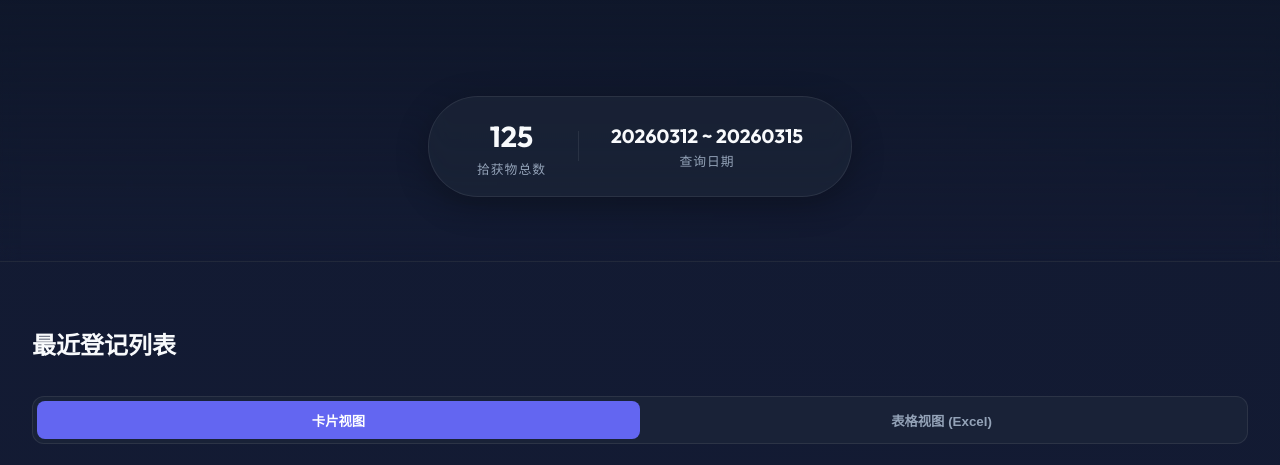
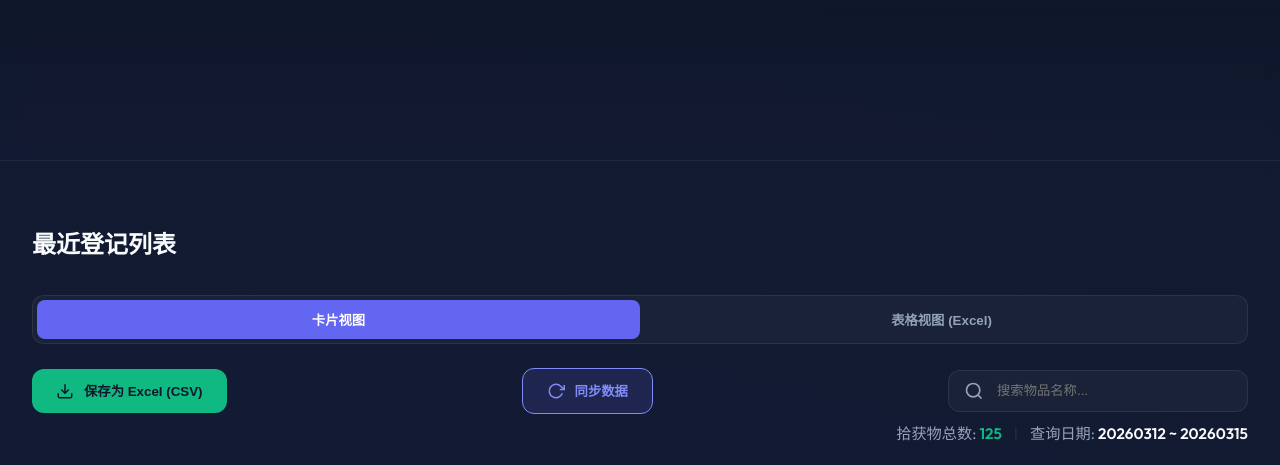
Before and after one commit to k97460300-coder/minwon24, a website: page index.html in a window 1280 px wide. Shown: the top 465 px of the page. Drawn offline with Linux system fonts and the light colour scheme.

Commit message:
UI Polish: Move stats block from header to an inline row below search

```diff
--- a/index.html
+++ b/index.html
@@ -17,17 +17,6 @@
 
     <header>
         <div class="header-content">
-            <div class="stats-glass">
-                <div class="stat-item">
-                    <span id="total-count" class="stat-value">0</span>
-                    <span class="stat-label">拾获物总数</span>
-                </div>
-                <div class="stat-divider"></div>
-                <div class="stat-item">
-                    <span id="current-date-range" class="stat-value" style="font-size: 1.2rem;">-</span>
-                    <span class="stat-label">查询日期</span>
-                </div>
-            </div>
         </div>
     </header>
 
@@ -50,6 +39,11 @@
                 <div class="search-box">
                     <input type="text" id="search-input" placeholder="搜索物品名称...">
                     <svg width="20" height="20" viewBox="0 0 24 24" fill="none" stroke="currentColor" stroke-width="2"><circle cx="11" cy="11" r="8"></circle><line x1="21" y1="21" x2="16.65" y2="16.65"></line></svg>
+                </div>
+                <div class="stats-inline">
+                    <span>拾获物总数: <strong id="total-count" style="color: var(--accent);">0</strong></span>
+                    <span class="stat-divider-inline">|</span>
+                    <span>查询日期: <strong id="current-date-range"></strong></span>
                 </div>
             </div>
         </div>
--- a/style.css
+++ b/style.css
@@ -273,6 +273,26 @@ header {
     color: var(--text-sub);
 }
 
+/* Inline Stats under Search */
+.stats-inline {
+    width: 100%;
+    text-align: right;
+    font-size: 0.95rem;
+    color: var(--text-sub);
+    margin-top: -1rem;
+    display: flex;
+    justify-content: flex-end;
+    align-items: center;
+    gap: 12px;
+}
+.stat-divider-inline {
+    color: var(--glass-border);
+}
+.stats-inline strong {
+    color: var(--text-main);
+    font-weight: 600;
+}
+
 /* Grid & Cards */
 .items-grid {
     display: grid;
```
